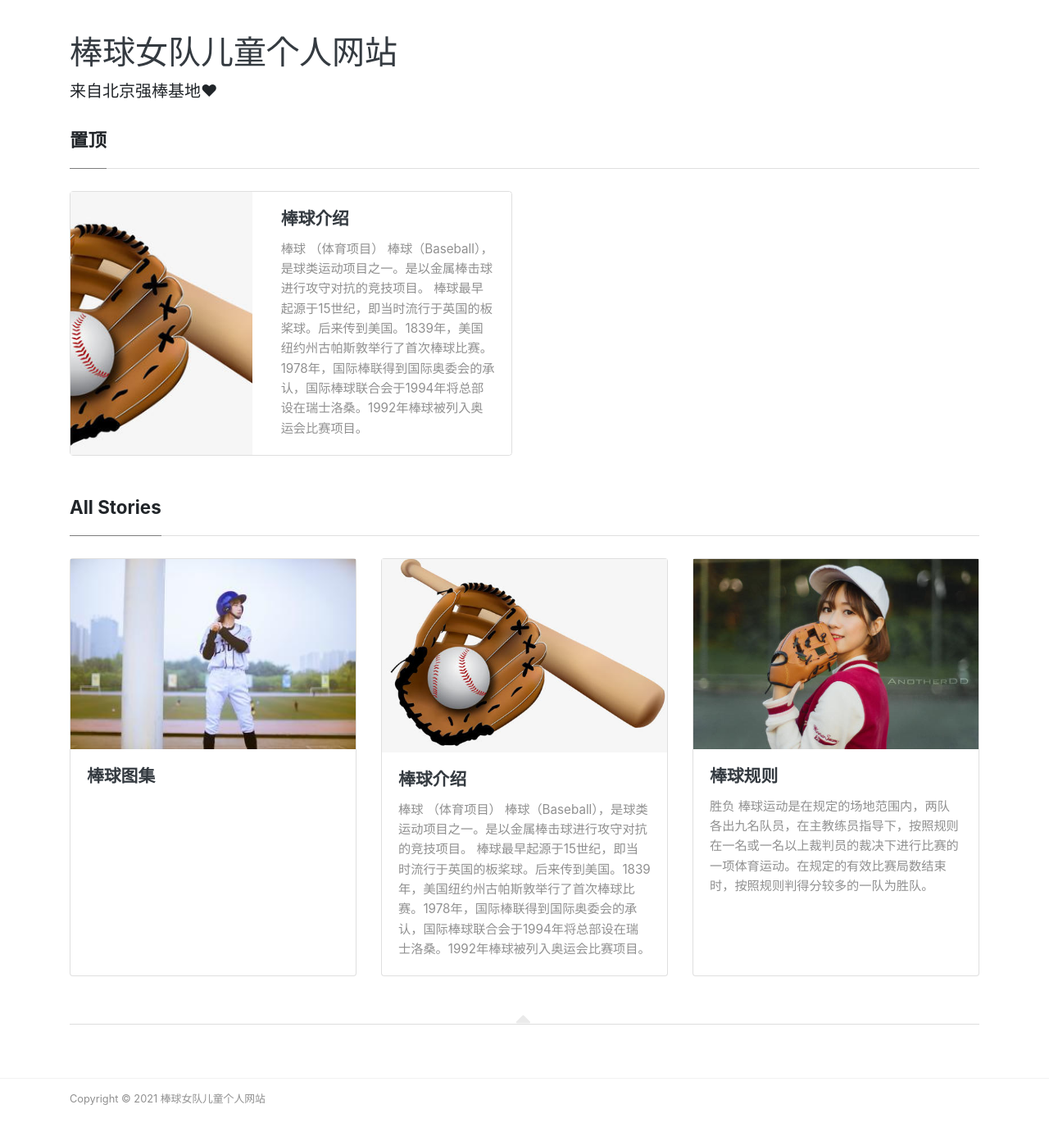
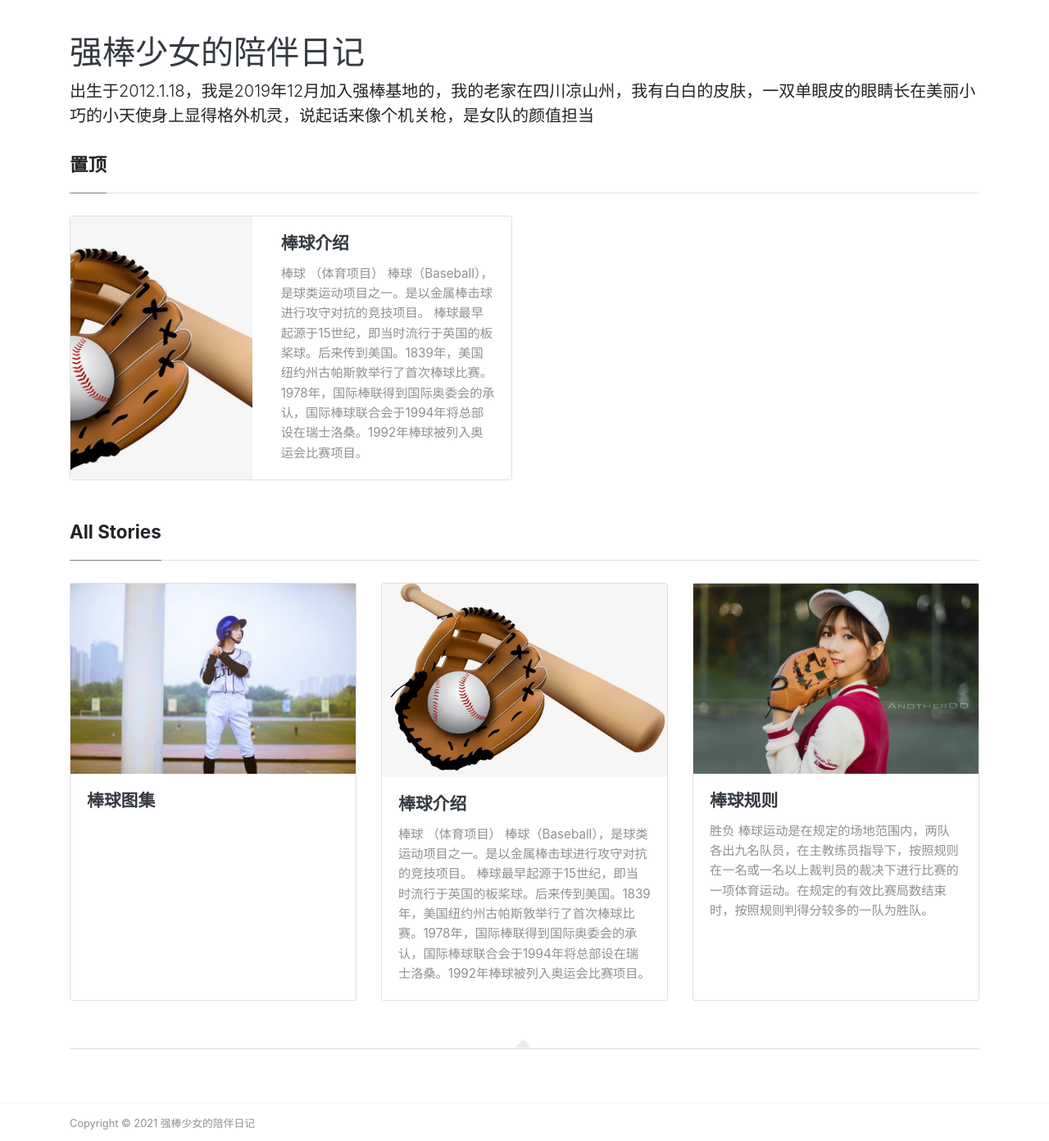
Before and after one commit to mili0909/3-16, a Jekyll site: the page built from index.html, in a window 1280 px wide. Shown: the whole page at 82% size. Built offline with Jekyll 4.4.1, drawn with Linux system fonts in a browser that asks for light colours; nearby versions of some CDN libraries; the list of posts is cut into pages by our own code; before the commit the page ends 1362 px from its top, so only the background shows below that.

Commit message:
Update _config.yml

```diff
--- a/_config.yml
+++ b/_config.yml
@@ -2,11 +2,11 @@
 baseurl: "/3-16"
 
 # 网页的标题
-title: "棒球少女"
+title: "棒球少女-立立阿呷莫"
 # 网站的主标题
-name: "棒球女队儿童个人网站"
+name: "强棒少女的陪伴日记"
 # 网站副标题
-description: "来自北京强棒基地❤"
+description: "出生于2012.1.18，我是2019年12月加入强棒基地的，我的老家在四川凉山州，我有白白的皮肤，一双单眼皮的眼睛长在美丽小巧的小天使身上显得格外机灵，说起话来像个机关枪，是女队的颜值担当"
 
 # 分页配置
 # 每页文章数量
```
